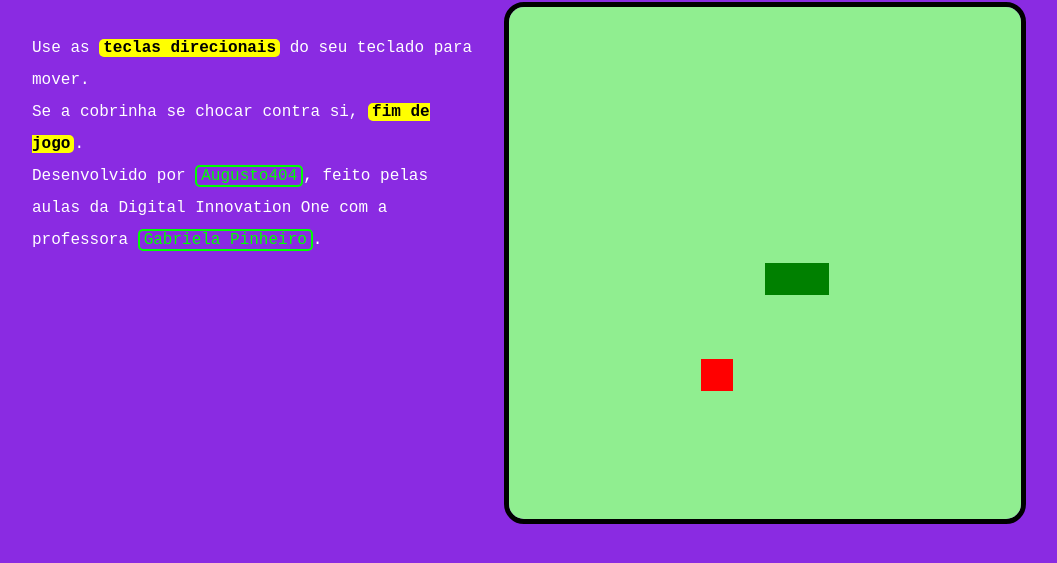
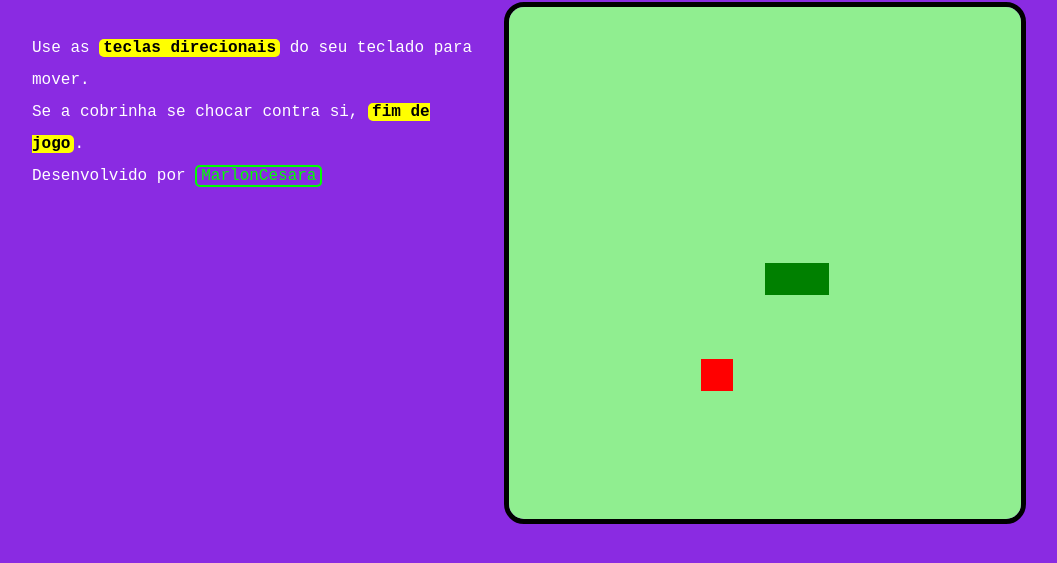
Before and after one commit to MarlonCesara/jogo-da-cobrinha-dio, a plain HTML site: page index.html in a window 1280 px wide. Shown: the part 169-732 px from the top of the page, without its empty margins (116-1173 px from the left). Drawn offline with Linux system fonts and the light colour scheme.

Commit message:
Update index.html

```diff
--- a/index.html
+++ b/index.html
@@ -21,7 +21,7 @@
                     Se a cobrinha se chocar contra si, <strong>fim de jogo</strong>.
                 </p>
                 <p>
-                    Desenvolvido por <a target="_blank" href="https://github.com/augusto404">Augusto404</a>, feito pelas aulas da Digital Innovation One com a professora <a target="_blank" href="https://github.com/SpruceGabriela">Gabriela Pinheiro</a>.
+                    Desenvolvido por <a target="_blank" href="https://github.com/MarlonCesara">MarlonCesara</a>
                 </p>
             </ol>
         </div>
```
